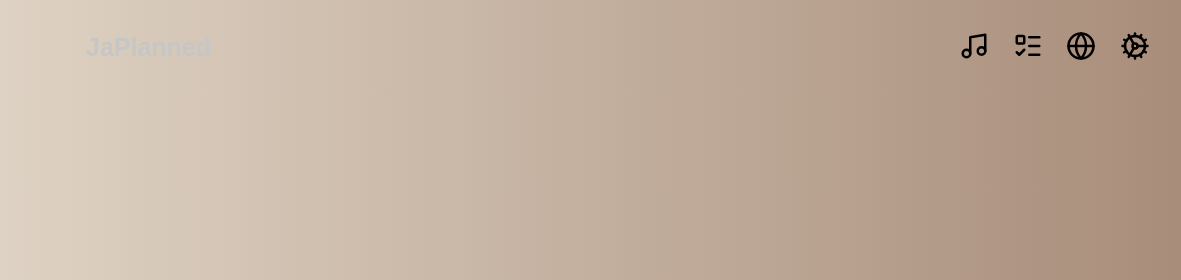
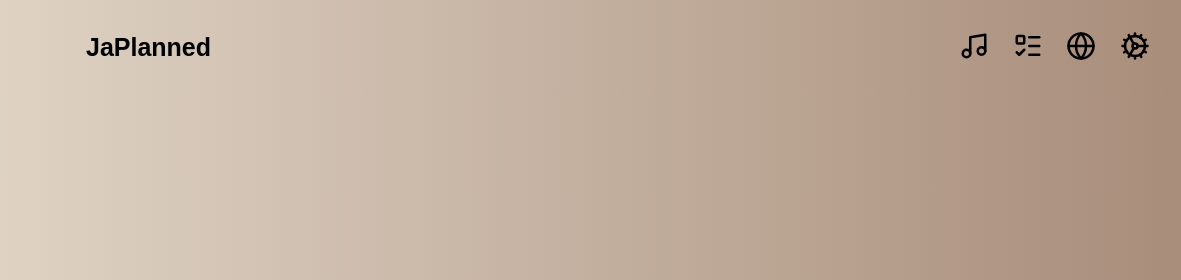
Before and after one commit to JanMayolas/Chrona-TimerClock, a plain HTML site: page JaPlanned/index.html in a window 1280 px wide. Shown: the top 280 px of the page, 99-1280 px from the left. Drawn offline with Linux system fonts and the light colour scheme.

Commit message:
Remove README.md and update color styles in style.css for improved readability

```diff
--- a/JaPlanned/css/style.css
+++ b/JaPlanned/css/style.css
@@ -9,7 +9,7 @@ body {
 
 h1 {
     background-color: transparent;
-    color: white;
+    color:black;
 }
 
 header {
@@ -30,7 +30,7 @@ header {
 .title {
     font-size: 25px;
     font-weight: bold;
-    color:#c6c6c6;
+    color:black;
     margin: 20px 0;
     margin-left: 90px;
 
```
Also changed, not shown: 2 other files.
